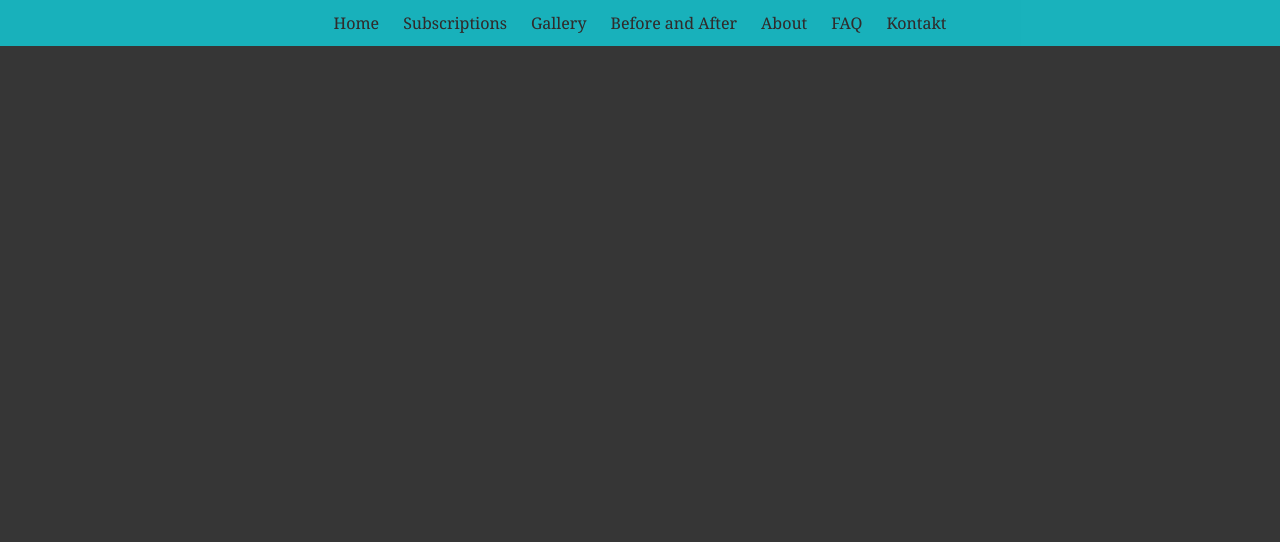
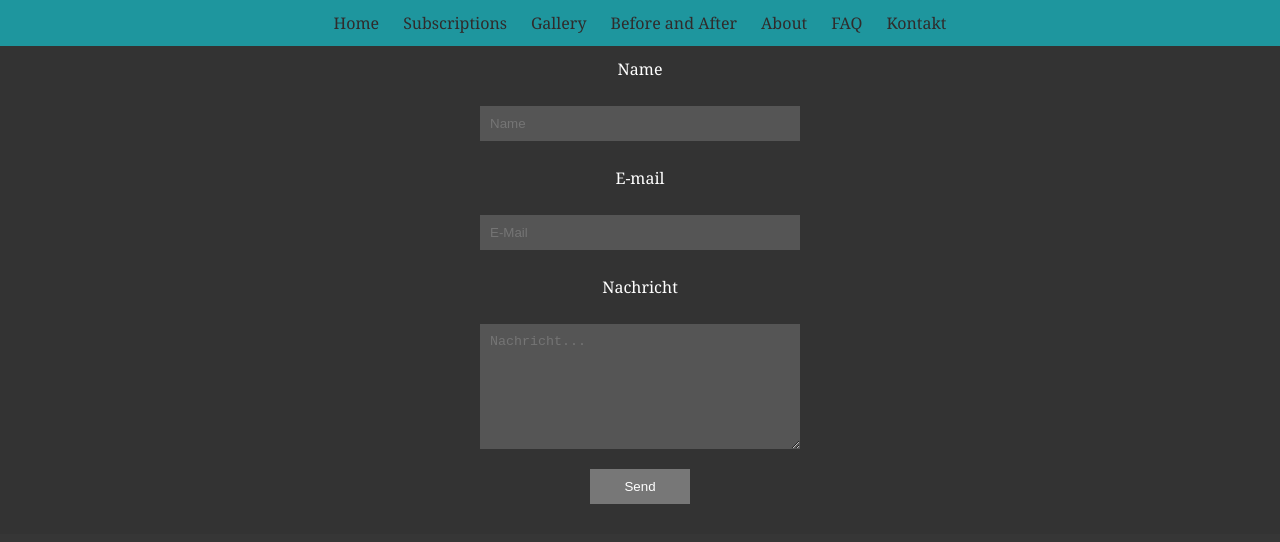
Before and after one commit to David21092/Multimediapage-React, a React (Create React App) app: page /contact in a window 1280 px wide. Shown: the top 542 px of the page. Built offline with nearby package versions, Linux system fonts and the light colour scheme.

Commit message:
Contact made

```diff
--- a/package.json
+++ b/package.json
@@ -3,6 +3,7 @@
   "version": "0.1.0",
   "private": true,
   "dependencies": {
+    "@emailjs/browser": "^3.11.0",
     "@react-spring/parallax": "^9.7.3",
     "@testing-library/jest-dom": "^5.16.5",
     "@testing-library/react": "^13.4.0",
--- a/public/index.html
+++ b/public/index.html
@@ -24,7 +24,7 @@
       work correctly both with client-side routing and a non-root public URL.
       Learn how to configure a non-root public URL by running `npm run build`.
     -->
-    <title>React App</title>
+    <title>Natural Aquatics</title>
   </head>
   <body>
     <noscript>You need to enable JavaScript to run this app.</noscript>
--- /dev/null
+++ b/src/Pages/Contact.jsx
@@ -0,0 +1,37 @@
+import React, { useRef } from 'react'
+import emailjs from '@emailjs/browser'
+import '../css/Contact.css'
+export const Contact = () => {
+  const form = useRef()
+
+  const sendEmail = (e) => {
+    e.preventDefault()
+
+    emailjs.sendForm('service_inqvhic', 'template_5hsfpi8', form.current, 'mhVsvImPiL6A9eM5F')
+      .then((result) => {
+        console.log(result.text)
+        console.log('message set')
+        e.target.reset()
+      }, (error) => {
+        console.log(error.text)
+      })
+  }
+
+  return (
+        <div id='contact'>
+        <form ref={form} onSubmit={sendEmail}>
+            <br />
+                <p>Name</p>
+            <input type="text" className="input" name="user_name" placeholder='Name' required/>
+            <p>E-mail</p>
+
+            <input type="email" className="input" name="user_email" placeholder='E-Mail' required/>
+            <p>Nachricht</p>
+
+            <textarea name="message" className="message" placeholder='Nachricht...'cols="40" rows="7" required/>
+            <input type="submit" className="submitinput" value="Send" />
+        </form>
+        </div>
+  )
+}
+export default Contact
--- a/src/Pages/Home.jsx
+++ b/src/Pages/Home.jsx
@@ -1,7 +1,7 @@
 import { Parallax, ParallaxLayer } from '@react-spring/parallax'
 import React from 'react'
 import '../css/Home.css'
-import clouds from '../images/CloudsandSun.png'
+import clouds from '../images/CloudsAndSun.png'
 import mountains from '../images/Mountains.png'
 import sea from '../images/Sea.png'
 import sky from '../images/Sky.png'
--- a/src/Pages/WrapperPage.jsx
+++ b/src/Pages/WrapperPage.jsx
@@ -3,7 +3,7 @@ import Beforefter from './Beforeafter.jsx'
 import Imagegallery from './Imagegallery.jsx'
 // import Help from '../components/FAQ';
 // import About from "./About"
-// import Contact from './Contact'
+import Contact from './Contact'
 import { Route, Routes } from 'react-router-dom'
 import React from 'react'
 import Navbar from '../components/Navbar.jsx'
@@ -18,7 +18,7 @@ export default function WrapperPage () {
                 <Route path='/beforeAfter' element={<Beforefter />} />
                 <Route path='/about' element={<Navbar />} />
                 <Route path='/faq' element={<Navbar />} />
-                <Route path='/contact' element={<Navbar />} />
+                <Route path='/contact' element={<Contact />} />
             </Routes>
         </div>
   )
--- /dev/null
+++ b/src/css/Contact.css
@@ -0,0 +1,44 @@
+#contact {
+  background-color: #333;
+  color: #fff;
+  padding: 20px;
+  text-align: center;
+}
+
+form {
+  display: flex;
+  flex-direction: column;
+  align-items: center;
+}
+
+.input {
+  width: 300px;
+  padding: 10px;
+  margin: 10px;
+  border: none;
+  background-color: #555;
+  color: #fff;
+}
+
+.message {
+  width: 300px;
+  padding: 10px;
+  margin: 10px;
+  border: none;
+  background-color: #555;
+  color: #fff;
+}
+
+.submitinput {
+  width: 100px;
+  padding: 10px;
+  margin: 10px;
+  border: none;
+  background-color: #777;
+  color: #fff;
+  cursor: pointer;
+}
+
+.submitinput:hover {
+  background-color: #999;
+}
```
Also changed, not shown: 1 other file (tests, documents, lock files or other folders).
